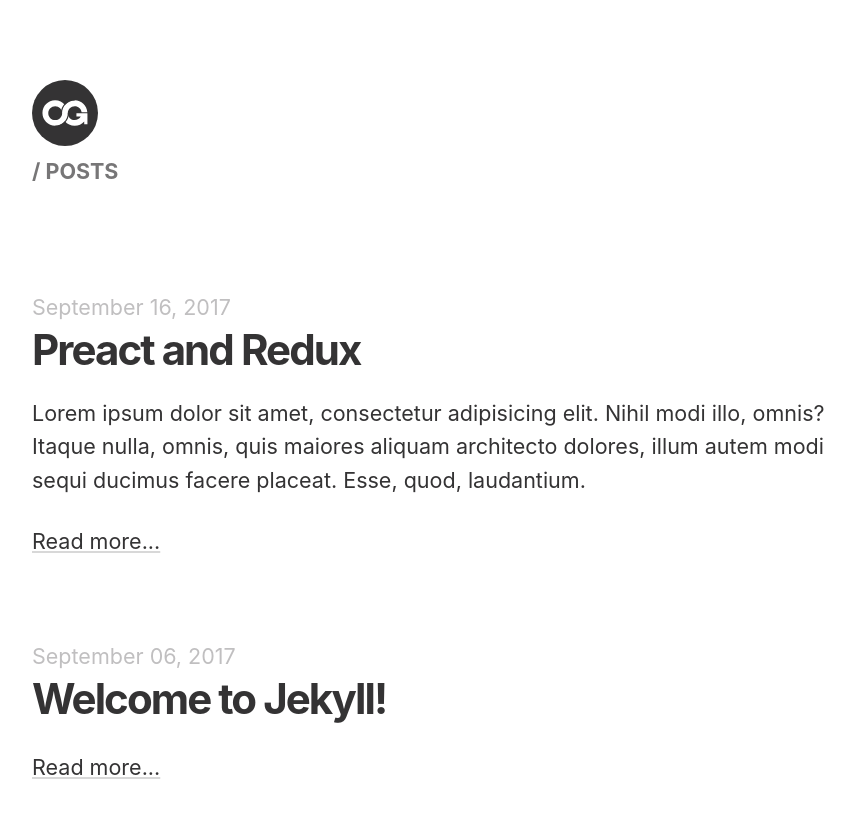
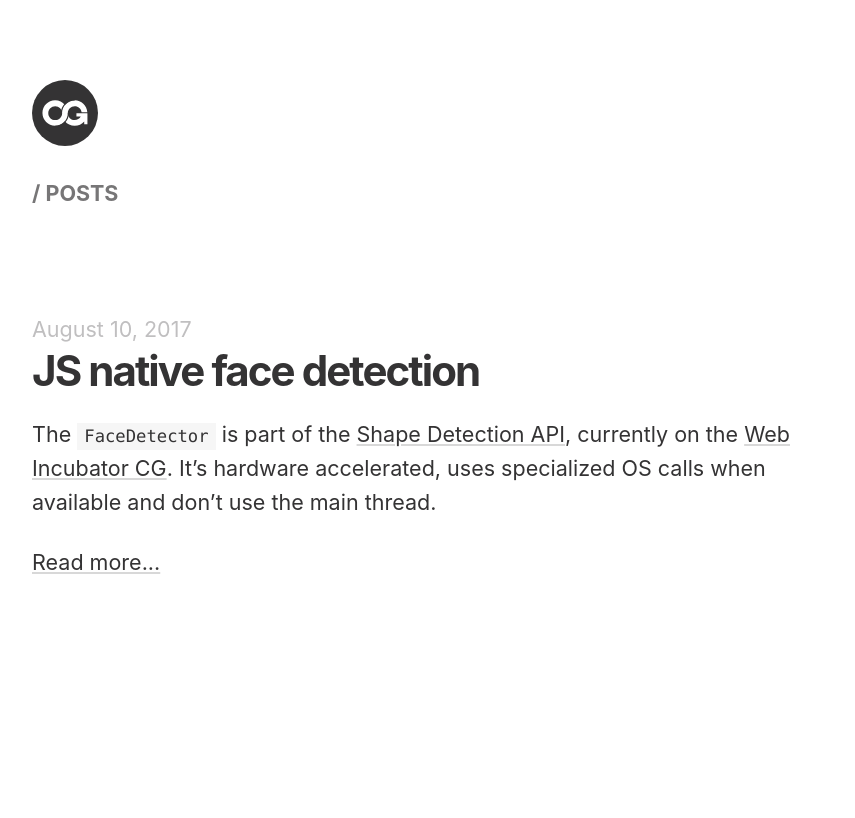
Before and after one commit to caiogondim/caiogondim.com, a Jekyll site: the page built from posts.md, in a window 1280 px wide. Shown: the top 818 px of the page, without its empty margins (48-903 px from the left). Built offline with Jekyll 4.4.1, drawn with Linux system fonts in a browser that asks for light colours; part of the change alters nothing that is shown.

Commit message:
Finish 'JS native face detection' post

```diff
--- /dev/null
+++ b/_posts/2017-08-10-js-native-face-detection.md
@@ -0,0 +1,209 @@
+---
+layout: post
+title:  "JS native face detection"
+section_title: Post
+date: 2017-08-10
+long_description: >
+  The <code>FaceDetector</code> is part of the
+  <a href="https://wicg.github.io/shape-detection-api/#face-detection-api">Shape Detection API</a>,
+  currently on the <a href="https://github.com/WICG/shape-detection-api">Web Incubator CG</a>.
+  It’s hardware accelerated, uses specialized OS calls when available and don’t use the main thread.
+---
+
+<style>
+  .talk__video-embed {
+    position:absolute;
+    top:0;
+    left:0;
+    width:100%;
+    height:100%;
+  }
+
+  .talk__video-container {
+    position: relative;
+    width: 100%;
+    padding-bottom:56.25%;
+    margin-bottom: 1rem;
+  }
+</style>
+
+When I first read [Paul Kinlan's blog post](https://paul.kinlan.me/face-detection/) about native
+face detection, the movie Ghost in the Shell was about to be released. I'm a big GitS fan, and was
+willing to simulate the Laughing Man L337 H4x0r powers as an excuse to play with the API.
+
+I ran to Chrome Canary on macOS to test it and…it didn’t work. It was only working for Android at
+the time. But now with `FaceDetector` working reliably in Chrome for macOS, I can finally pretend to
+have some Laughing Man skills.
+
+<div class="talk__video-container">
+  <iframe class="talk__video-embed" src="https://www.youtube.com/embed/I7n8eQDsVSQ?start=67" frameborder="0" allowfullscreen></iframe>
+</div>
+
+Face detection was possible before on the web using 3rd party libraries like
+[Tracking.js](https://trackingjs.com/), but without hardware acceleration **and** sharing the same
+thread for user interaction and object detection can make the experience a bit janky.
+
+The `FaceDetector` is part of the
+[Shape Detection API](https://wicg.github.io/shape-detection-api/#face-detection-api), currently on
+the [Web Incubator CG](https://github.com/WICG/shape-detection-api). It’s hardware accelerated, uses specialized OS calls when available and don’t
+use the main thread.
+
+###### Enabling the API
+
+Since this is still an experimental API, make sure to have the latest Chrome browser and enable it
+using the URL `chrome://flags/#enable-experimental-web-platform-features`.
+
+###### Live examples
+
+Below an example of face detection on a `<video>` tag.
+
+<video
+  src="/assets/posts/2017-08-10-js-native-face-detection/laughing-man-video-example.mov"
+  autoplay
+  muted
+  loop
+  playsinline
+  webkit-playsinline
+></video>
+
+If you want to see it in action before we go deeper with the code, try the below links:
+- [camera](https://caiogondim.github.io/laughing-man.js/example/camera.html)
+- [video](https://caiogondim.github.io/laughing-man.js/example/video.html)
+
+###### API
+
+The API is fairly simple. First step is to create a `FaceDetector` instance.
+It exposes only one method called `detect` that accepts a `CanvasImageSource`, `Blob`, `ImageData`
+or `<img>` element as argument.
+
+The method will not use the main thread and reports the end of computation via a `promise`.
+
+{% highlight javascript %}
+const faceDetector = new window.FaceDetector()
+const $img = document.querySelector('img')
+
+try {
+  const faces = await faceDetector.detect($img)
+  console.log('Faces detected: ', faces)
+} catch (error) {
+  console.error('Error on face detection: ', error)
+}
+{% endhighlight %}
+
+###### Detecting faces on a video frame
+
+For video we need a couple more steps. Because `FaceDetector` doesn't work with `<video>` tags, we
+need to use `<canvas>` to draw a frame.
+
+First step is to create a `<canvas>` element with same
+dimensions as the `<video>`. Then we make the `<canvas>` invisible, since it will be used only as a
+bridge between `<video>` and `FaceDetector`.
+
+{% highlight javascript %}
+function createCanvas ($video) {
+  const $canvas = document.createElement('canvas')
+  const videoCompStyle = window.getComputedStyle($video)
+  $canvas.width = videoCompStyle.width.replace('px', '')
+  $canvas.height = videoCompStyle.height.replace('px', '')
+  $canvas.style.display = 'none'
+  document.querySelector('body').appendChild(canvas)
+
+  return $canvas
+}
+
+const $video = document.querySelector('video')
+const $canvas = createCanvas($video)
+{% endhighlight %}
+
+With the `<canvas>` element created, we can draw a video frame on it and call `FaceDetector` on
+the drawed imaged.
+
+{% highlight javascript %}
+const context = $canvas.getContext('2d')
+const videoCompStyle = window.getComputedStyle($video)
+const videoWidth = videoCompStyle.width.replace('px', '')
+const videoHeight = videoCompStyle.height.replace('px', '')
+
+context.drawImage($video, 0, 0, videoWidth, videoHeight)
+
+const faces = await faceDetector.detect($canvas)
+if (faces.length) {
+  const face = faces[0].boundingBox
+  console.log('Face detected on video frame: ', face)
+} else {
+  console.log('No face detected on video frame.')
+}
+{% endhighlight %}
+
+The `detect` method returns an array of `DetectedFaces` objects. `DetectFace` is an object with
+`boundingBox` and `landmarks` keys. `boundingBox` describes a square related to the detected faced.
+`landmark` is an array of places of interest on the detected face like eye, mouth, …
+
+<img
+  src="/assets/posts/2017-08-10-js-native-face-detection/detected-faces-object.png"
+  alt="DetectedFaces object"
+/>
+
+With that information, we can now put an image on top of the detected face.
+
+{% highlight javascript %}
+const $overlay = document.createElement('img')
+$overlay.src = 'https://path-to-your-image-overlay'
+$overlay.style.display = 'block'
+$overlay.style.position = 'absolute'
+$overlay.style.left = `${face.left - (face.width * 0.5)}px`
+$overlay.style.top = `${face.top - (face.height * 0.75)}px`
+$overlay.style.width = `${face.width * 2}px`
+$overlay.style.height = `${face.height * 2}px`
+{% endhighlight %}
+
+###### Detecting faces on every video frame
+
+With the above code, we are able to detect faces in a video frame. In order to get face detection on
+every frame, we have to run the same code above in a loop, since a video is just  a sucession of
+frames.
+
+{% highlight javascript %}
+async function loop ($canvas, $video) {
+  window.requestAnimationFrame(() => loop(canvas, video))
+  const context = canvas.getContext('2d')
+  const videoCompStyle = window.getComputedStyle(video)
+  const videoWidth = videoCompStyle.width.replace('px', '')
+  const videoHeight = videoCompStyle.height.replace('px', '')
+  context.drawImage(video, 0, 0, videoWidth, videoHeight)
+
+  clearTimeout(hideTimeout)
+  if (faces.length) {
+    const face = faces[0].boundingBox
+    console.log('Face detected on video frame: ', face)
+  } else {
+    console.log('No face detected on video frame.')
+  }
+
+  if (isDetectingFaces) return
+
+  isDetectingFaces = true
+  faces = await faceDetector.detect(canvas)
+  isDetectingFaces = false
+}
+{% endhighlight %}
+
+
+Using `requestAnimationFrame` on the first line we, well, request that the `loop` function run
+again on the next frame. And so on. Endlessly.
+
+`faceDetector.detect` takes time to finish the face detection on a given frame, and we don’t want
+to start another call before the previous one finished. For that we use the flag `isDetectingFaces`
+to prevent a new call.
+
+And now we can reuse the same code above to move the overlay on top of the detected face.
+
+###### Source code
+
+For a complete working solution, check the
+[GitHub repo](https://github.com/caiogondim/laughing-man.js/blob/master/src/index.js).
+All source code is available there. Any doubts or feedback, please create an issue.
+
+An [npm package](https://www.npmjs.com/package/laughing-man) called `laughing-man` is also
+available. It’s just a wrapper to put an overlay image on top of a detected face using the
+`FaceDetector` API.
--- a/_posts/2017-09-05-welcome-to-jekyll.markdown
+++ /dev/null
@@ -1,27 +0,0 @@
----
-layout: post
-title:  "Welcome to Jekyll!"
-section_title: Post
-date:   2017-09-05 22:11:24 -0400
-categories: jekyll update
----
-You’ll find this post in your `_posts` directory. Go ahead and edit it and re-build the site to see your changes. You can rebuild the site in many different ways, but the most common way is to run `jekyll serve`, which launches a web server and auto-regenerates your site when a file is updated.
-
-To add new posts, simply add a file in the `_posts` directory that follows the convention `YYYY-MM-DD-name-of-post.ext` and includes the necessary front matter. Take a look at the source for this post to get an idea about how it works.
-
-Jekyll also offers powerful support for code snippets:
-
-{% highlight ruby %}
-
-def print_hi(name)
-  puts "Hi, #{name}"
-end
-print_hi('Toma')
-#=> prints 'Hi, Tom' to STDOUT.
-{% endhighlight %}
-
-Check out the [Jekyll docs][jekyll-docs] for more info on how to get the most out of Jekyll. File all bugs/feature requests at [Jekyll’s GitHub repo][jekyll-gh]. If you have questions, you can ask them on [Jekyll Talk][jekyll-talk].
-
-[jekyll-docs]: https://jekyllrb.com/docs/home
-[jekyll-gh]:   https://github.com/jekyll/jekyll
-[jekyll-talk]: https://talk.jekyllrb.com/
--- a/_posts/2017-09-09-preact-and-redux.md
+++ /dev/null
@@ -1,13 +0,0 @@
----
-layout: post
-title:  "Preact and Redux"
-section_title: Post
-date:   2017-09-16
-long_description: >
-  Lorem ipsum dolor sit amet, consectetur adipisicing elit. Nihil modi illo, omnis? Itaque nulla, omnis, quis maiores aliquam architecto dolores, illum autem modi sequi ducimus facere placeat. Esse, quod, laudantium.
----
-Lorem ipsum dolor sit amet, consectetur adipisicing elit. Doloribus aperiam assumenda vero officia beatae. Quas ipsam repudiandae porro eligendi ipsa, iusto suscipit ullam minus eos, enim cumque aut iste accusamus.
-
-Lorem ipsum dolor sit amet, consectetur adipisicing elit. Voluptatum facilis, perspiciatis cumque. Inventore sequi unde quibusdam, ad iste ea illo nam soluta, placeat sint nesciunt necessitatibus quo non quod voluptates!
-
-Lorem ipsum dolor sit amet, consectetur adipisicing elit. Numquam placeat, quia voluptas iusto? Odio minima eveniet ut optio doloribus assumenda, dolor non, accusantium commodi veniam culpa temporibus, voluptatibus ab. Quae.
--- a/_sass/global.scss
+++ b/_sass/global.scss
@@ -35,3 +35,21 @@ h3 a:hover {
   max-width: 55ch;
   width: 100%;
 }
+
+video {
+  width: 100%;
+  margin-bottom: 1rem;
+}
+
+img {
+  width: 100%;
+  margin-bottom: 1rem;
+}
+
+p > code {
+  white-space: normal;
+}
+
+h6 {
+  margin-top: 3.052rem;
+}
--- a/_sass/suprstylin.scss
+++ b/_sass/suprstylin.scss
@@ -112,6 +112,10 @@ ul {
 
 p {
   margin-bottom: 1.25rem;
+}
+
+p > *:last-child {
+  margin-bottom: 0;
 }
 
 a {
@@ -338,6 +342,7 @@ th {
   font-weight: bold;
   text-align: left;
   border-bottom: 2px solid #d8d8d8;
+  /*text-transform: uppercase;*/
 }
 
 td {
@@ -360,6 +365,10 @@ code {
   padding: 0 0.328rem;
   display: inline-block;
   vertical-align: middle;
+}
+
+p > code {
+  white-space: normal;
 }
 
 pre > code {
```
Also changed, not shown: assets/posts/2017-08-10-js-native-face-detection/detected-faces-object.png (added), 1 other file.
